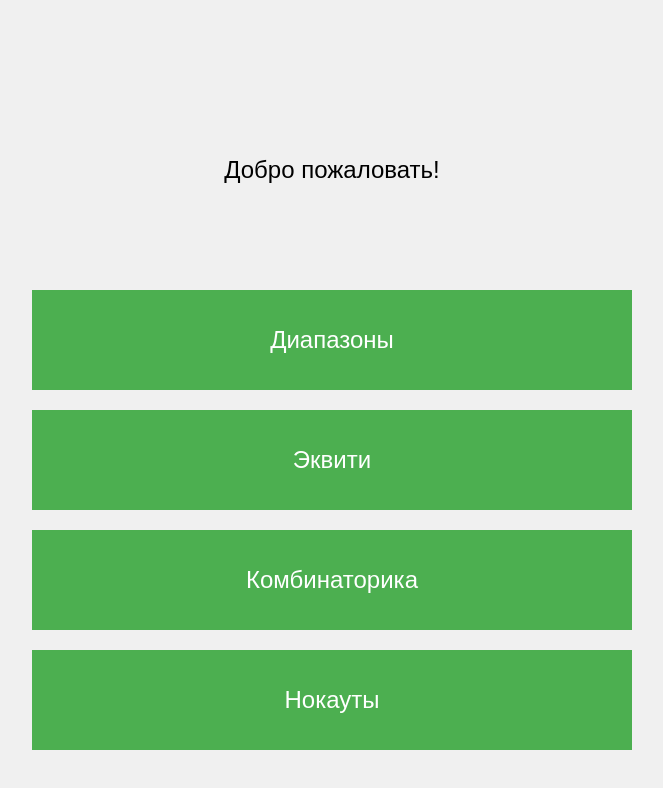
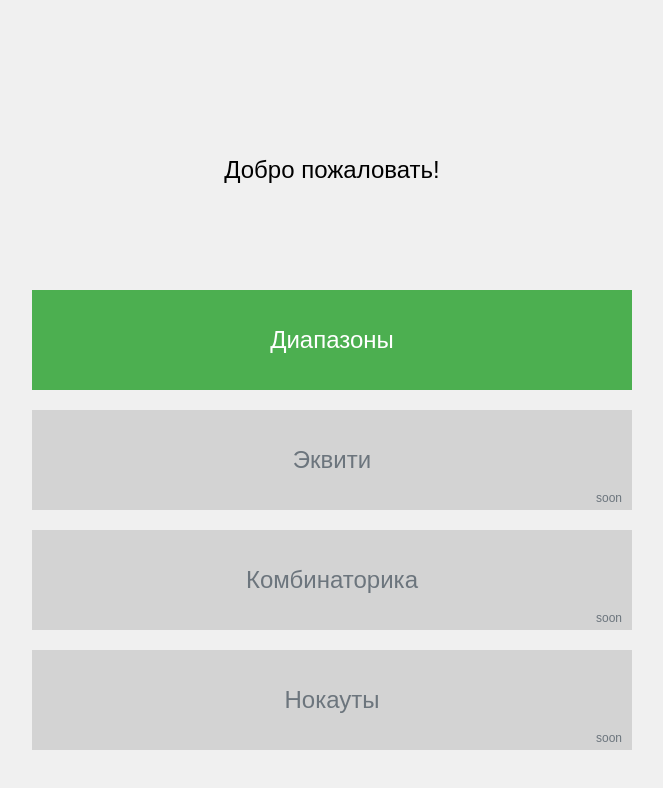
Before and after one commit to slctds/mttgod, a plain HTML site: page index.html in a window 1280 px wide. Shown: the whole page, without its empty margins (308-971 px from the left). Drawn offline with Linux system fonts and the light colour scheme.

Commit message:
disable buttons and SOON

```diff
--- a/index.html
+++ b/index.html
@@ -11,9 +11,9 @@
         <div class="welcome-message">Добро пожаловать!</div>
         <div class="button-container">
             <button class="app-button" onclick="navigateTo('ranges')">Диапазоны</button>
-            <button class="app-button" onclick="navigateTo('equity')">Эквити</button>
-            <button class="app-button" onclick="navigateTo('combinatorics')">Комбинаторика</button>
-            <button class="app-button" onclick="navigateTo('knockouts')">Нокауты</button>
+            <button class="app-button disabled-button">Эквити</button>
+            <button class="app-button disabled-button">Комбинаторика</button>
+            <button class="app-button disabled-button">Нокауты</button>
         </div>
     </div>
 
@@ -51,8 +51,8 @@
         <div class="welcome-message">Тесты</div>
         <div class="button-container">
             <button class="app-button" onclick="navigateTo('testByImage')">По картинке</button>
-            <button class="app-button" onclick="navigateTo('testByNumber')">По числу</button>
-            <button class="app-button" onclick="navigateTo('testByHands')">По рукам</button>
+            <button class="app-button disabled-button">По числу</button>
+            <button class="app-button disabled-button">По рукам</button>
             <button class="app-button" onclick="navigateTo('ranges')">Назад</button>
         </div>
     </div>
@@ -81,7 +81,7 @@
         <div id="image-test">
             <img id="test-image" src="" alt="Тестовая картинка" />
             <div id="answer-buttons" class="answer-buttons"></div>
-            <div id="score">Правильных ответов: 0 | Неправильных ответов: 0</div>
+            <div id="score">Правильных: 0 | Неправильных: 0</div>
             <button class="app-button end-button" onclick="endTest()">End</button>
         </div>
         <button class="app-button back-button" onclick="navigateTo('test')">Назад</button>
--- a/styles.css
+++ b/styles.css
@@ -245,3 +245,22 @@ button.disabled {
     background-color: #f44336;
     color: white;
 }
+
+/* Стили для тусклых кнопок */
+.disabled-button {
+    background-color: #d3d3d3;
+    color: #6c757d;
+    cursor: not-allowed;
+    position: relative;
+    pointer-events: none;
+}
+
+/* Стили для надписи "soon" */
+.disabled-button::after {
+    content: "soon";
+    position: absolute;
+    bottom: 5px;
+    right: 10px;
+    font-size: 12px;
+    color: #6c757d;
+}
```
